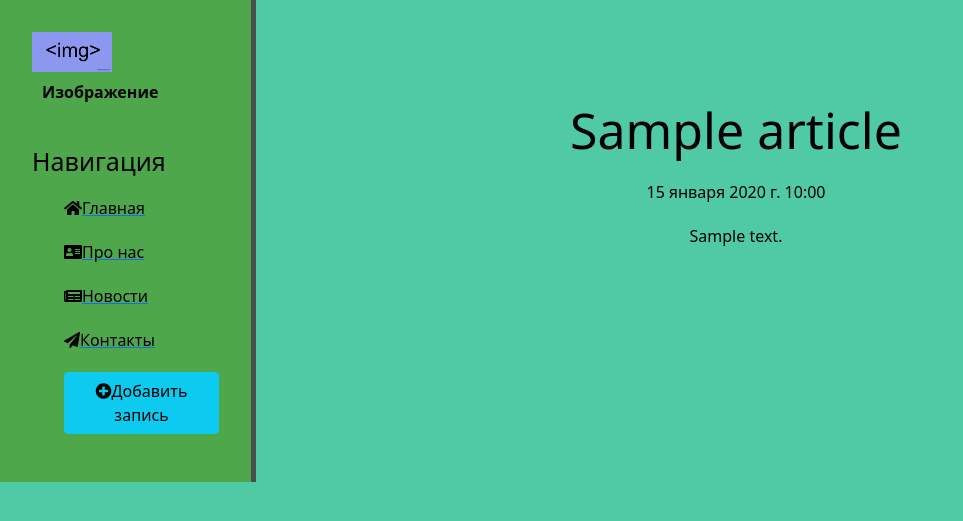
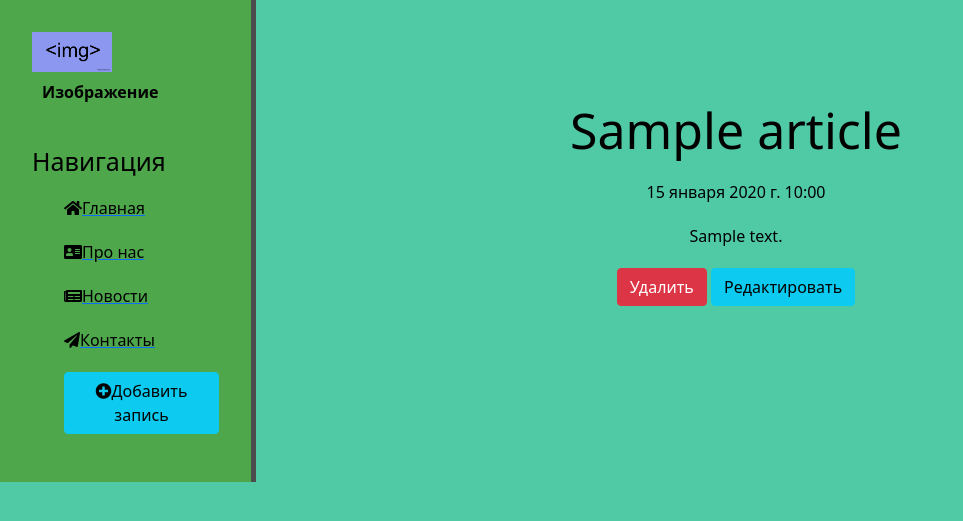
Before and after one commit to LeoNefesch/vsc_project, a Django app: page /news/1 in a window 1280 px wide. Shown: the top 521 px of the page, without its empty margins (0-963 px from the left). Run offline with Django 4.2, Linux system fonts and the light colour scheme; tables that the repository leaves empty hold one stand-in row (values such as "Sample post"); some libraries are stand-ins or nearby versions.

Commit message:
Add delete- and update- buttons to news/templates/news/details_view.html

```diff
--- a/news/templates/news/details_view.html
+++ b/news/templates/news/details_view.html
@@ -1,11 +1,13 @@
 {% extends 'main/layout.html' %}
 
-{% block title %}Новости на сайте{% endblock %}
+{% block title %}{{ article.title }}{% endblock %}
 
 {% block content %}
     <div class="features">
         <h1>{{ article.title }}</h1>
         <p>{{ article.date }}</p>
         <p>{{ article.full_text }}</p>
+        <a href="{% url 'news-delete' article.id %}" class="btn btn-danger">Удалить</a>
+        <a href="{% url 'news-update' article.id %}" class="btn btn-info">Редактировать</a>
     </div>
 {% endblock %}
```
